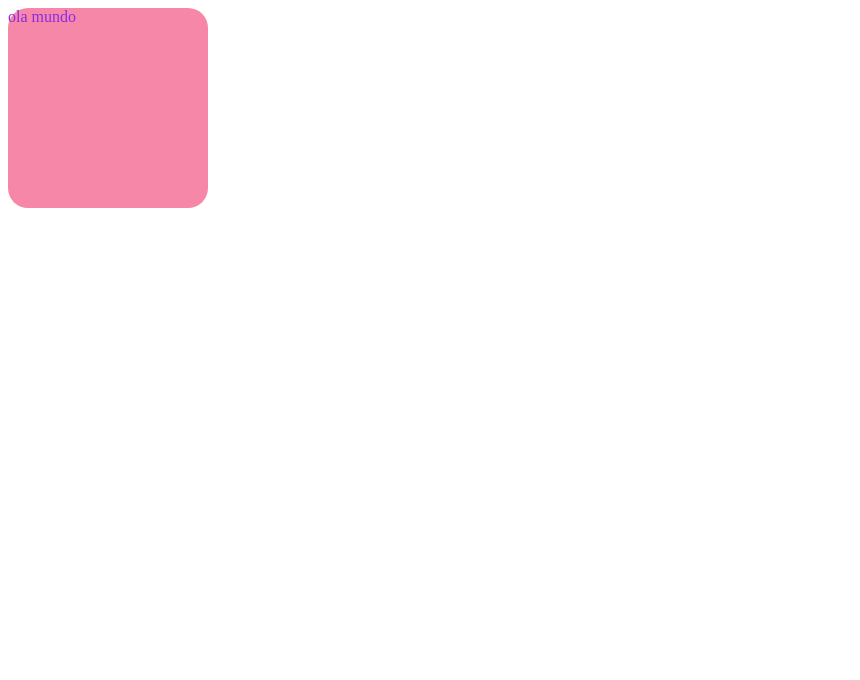
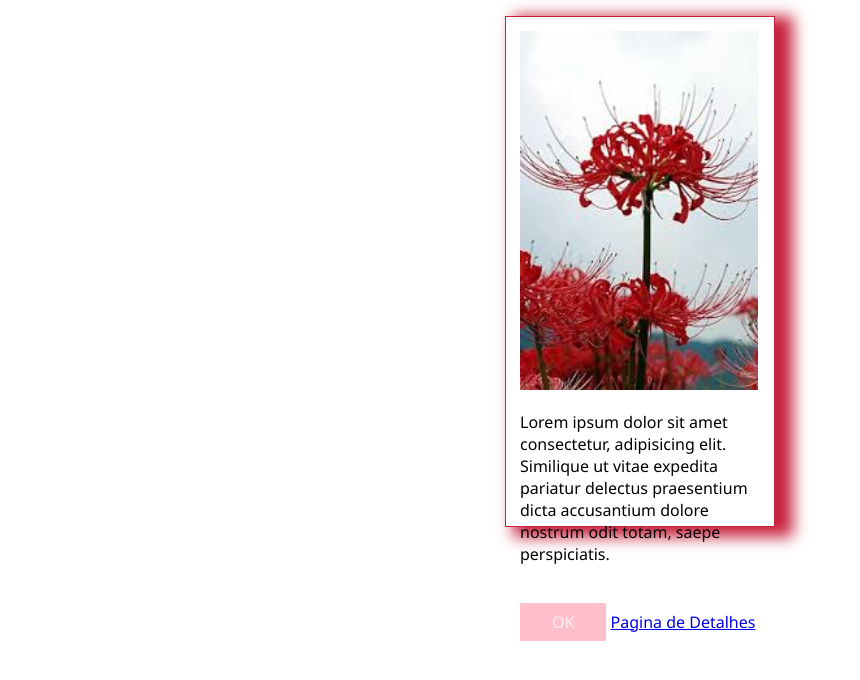
Before and after one commit to Luciana-dot/Projeto-1.0, a plain HTML site: page index.html in a window 1280 px wide. Shown: the whole page, without its empty margins (0-860 px from the left). Drawn offline with Linux system fonts and the light colour scheme.

Commit message:
Oficina-01

```diff
--- /dev/null
+++ b/estilo.css
@@ -0,0 +1,30 @@
+* {
+    font-family: 'Segoe UI', Tahoma, Geneva, Verdana, sans-serif;
+    font-size: 16px;
+}
+
+div {
+    border: 0.1rem solid rgb(199, 34, 61);
+    width: 15rem;
+    height: 30rem;
+    margin: 1rem auto;
+    padding: 0.9rem;
+    box-shadow: 0.8rem 0.3rem 0.9rem 0.3rem rgb(199, 34, 61);
+}
+
+img {
+    width: 14.9rem;
+}
+
+p {
+   width: 14.9rem;
+   height: 11rem;
+   border-radius: 10%;
+}
+
+button {
+    background-color: pink;
+    color: rgb(250, 237, 239);
+    border: none;
+    padding: 0.5rem 2rem;
+}
--- /dev/null
+++ b/funcionalidades.js
@@ -0,0 +1,3 @@
+function navegar(){
+    window.location = "https://www.google.com";
+}
--- a/index.html
+++ b/index.html
@@ -1,11 +1,17 @@
-<!DOGTYPE html>
+<!DOCTYPE html>
 <html>
-        <head>
-                <title>Oficina web</title>
-                <body>
-                    <p style="color: blueviolet; background-color: rgba(240, 25, 89, 0.521); width: 200px;height: 200px; border-radius: 10% ;">
-                        ola mundo
-                    </p>
-                </body>
-            </head>
-    <html>
+  <head>
+    <title>Exemplo Oficina Web</title>
+    <link rel="stylesheet" href="estilo.css">
+    <script src="funcionalidade.js"></script>
+  </head>
+  <body>
+    <div>
+        <img src="image.png" alt="Lirio-aranha-vermelho">
+        <p>
+            Lorem ipsum dolor sit amet consectetur, adipisicing elit. Similique ut vitae expedita pariatur delectus praesentium dicta accusantium dolore nostrum odit totam, saepe perspiciatis.
+        </p>
+        <button onclick="navegar()">OK</button>
+        <a href="pagina.html">Pagina de Detalhes</a>
+    </body>
+</html>
```
Also changed, not shown: pagina.html (added, +11 -0 lines), image.png (added).
